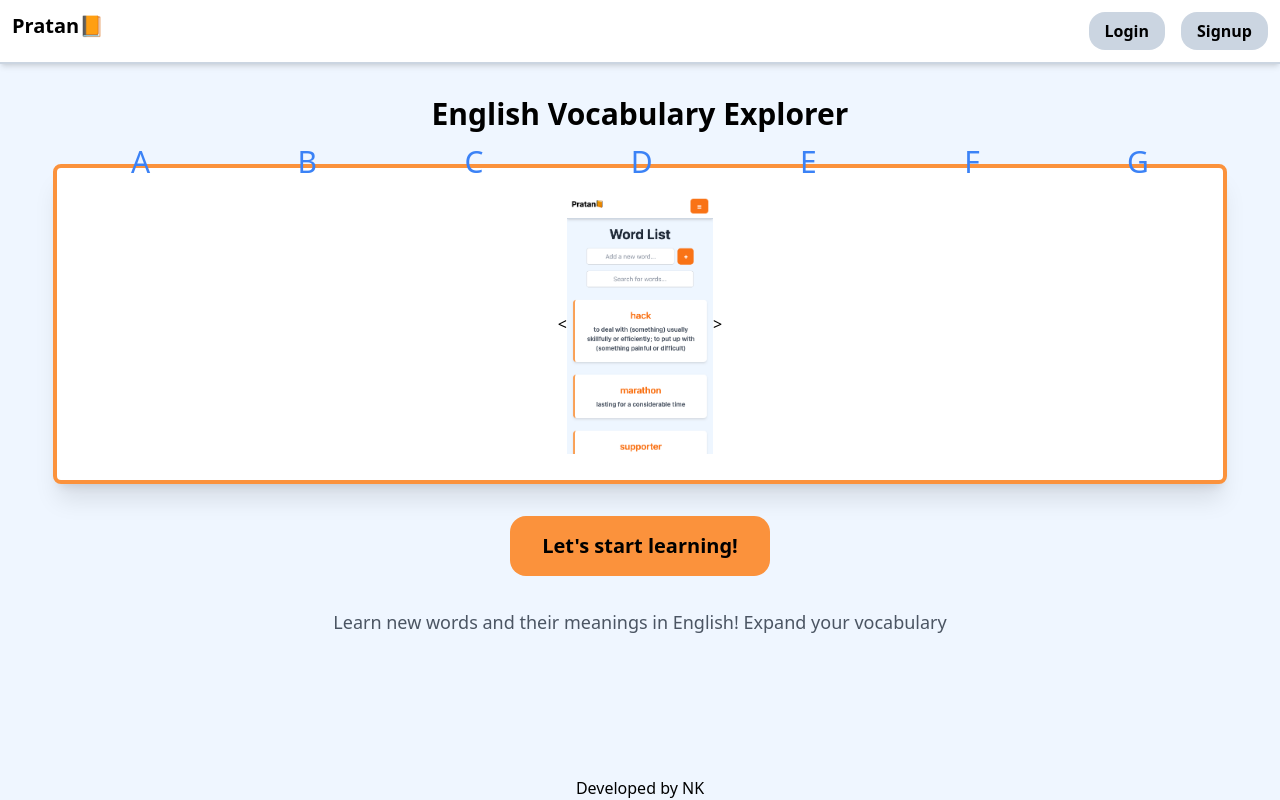
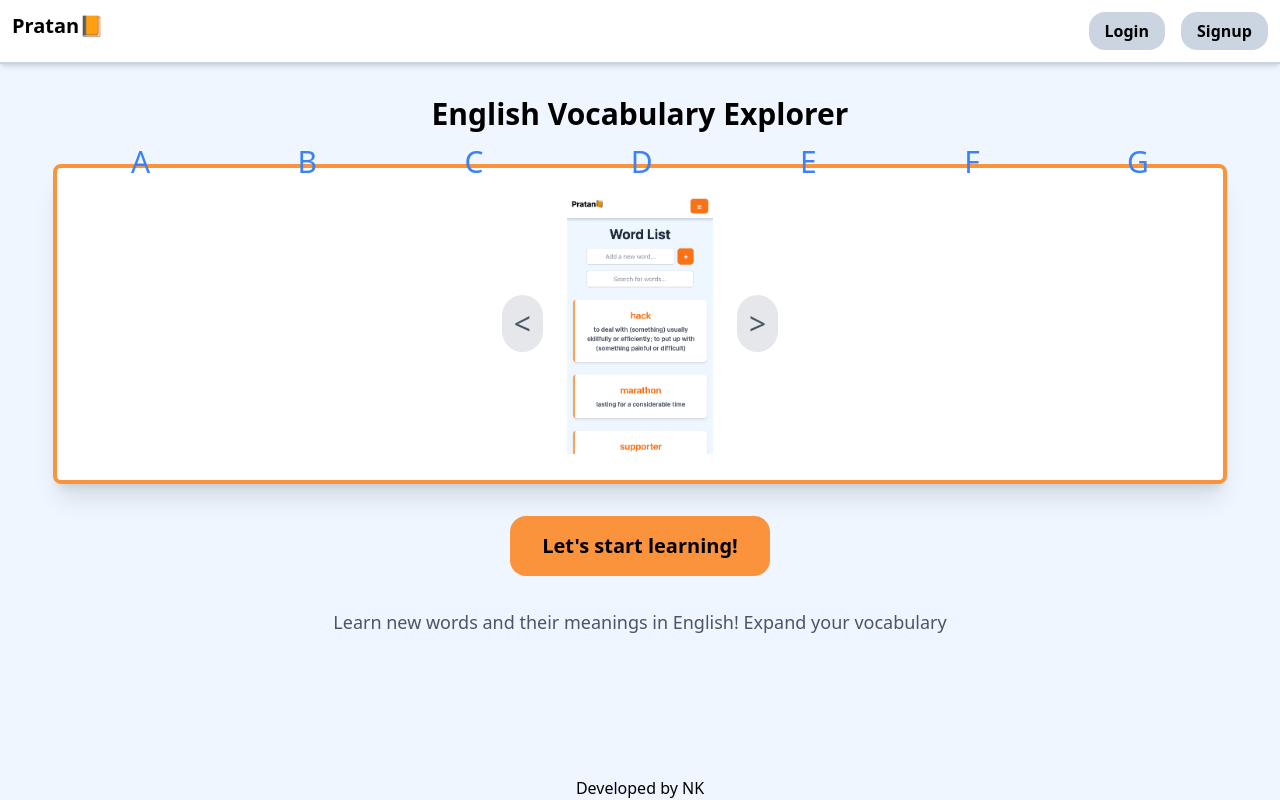
Before and after one commit to kikudesuyo/pratan, a React (Vite) app: page / in a window 1280 px wide. Built offline with nearby package versions, Linux system fonts and the light colour scheme; no server answers.

Commit message:
スタイルの調整

```diff
--- a/src/pages/Landing.tsx
+++ b/src/pages/Landing.tsx
@@ -50,12 +50,16 @@ const Landing = () => {
           <span>F</span>
           <span>G</span>
         </div>
-        <button onClick={goToPrevious}>
-          <span>&lt;</span>
+        <button className="m-6" onClick={goToPrevious}>
+          <span className="rounded-full bg-gray-200 px-3 py-2 text-3xl  text-gray-600">
+            &lt;
+          </span>
         </button>
         <img className="h-5/6" src={images[currentIndex].src} alt="" />
-        <button onClick={goToNext}>
-          <span>&gt;</span>
+        <button className="m-6" onClick={goToNext}>
+          <span className="rounded-full bg-gray-200 px-3 py-2 text-3xl text-gray-600">
+            &gt;
+          </span>
         </button>
       </div>
       <BodyButton
```
